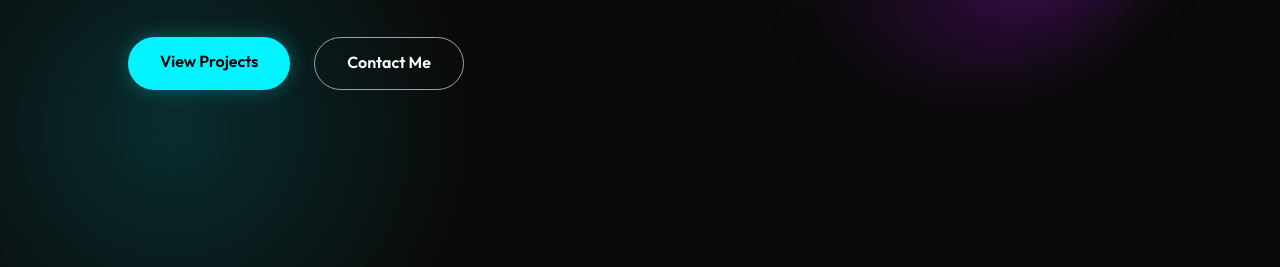
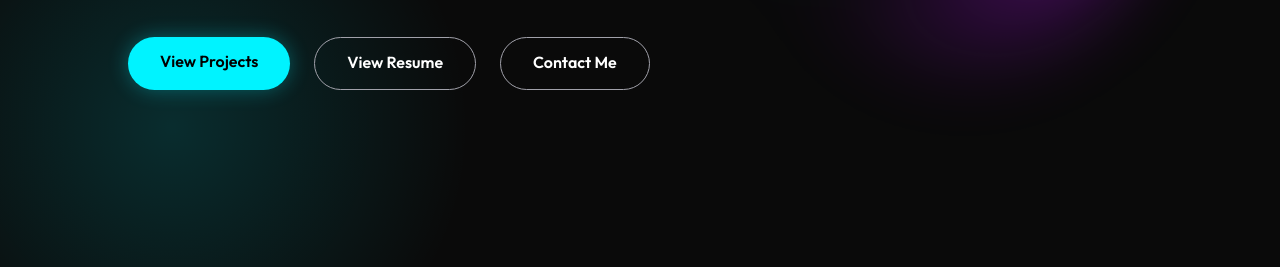
Before and after one commit to Muhammadkaif88/MUHAMMEDKAIF-V-PERSONAL-PORTFOLIO, a website built with Vite: page index.html in a window 1280 px wide. Shown: the part 533-800 px from the top of the page. Built offline with nearby package versions, Linux system fonts and the light colour scheme.

Commit message:
Add resume button

```diff
--- a/index.html
+++ b/index.html
@@ -1,5 +1,6 @@
 <!doctype html>
 <html lang="en">
+
 <head>
   <meta charset="UTF-8" />
   <link rel="icon" type="image/svg+xml" href="/vite.svg" />
@@ -10,6 +11,7 @@
   <link href="https://fonts.googleapis.com/css2?family=Outfit:wght@300;400;600;800&display=swap" rel="stylesheet">
   <link rel="stylesheet" href="https://cdnjs.cloudflare.com/ajax/libs/font-awesome/6.4.0/css/all.min.css">
 </head>
+
 <body>
   <div id="app">
     <nav class="navbar">
@@ -32,9 +34,12 @@
         <span class="greeting">Hello, I'm</span>
         <h1 class="name">Muhammed Kaif V</h1>
         <h2 class="title">Innovative Robotics & <span class="highlight">Electronics Trainer</span></h2>
-          <p class="description">Expert in Robotics, IoT, Embedded Systems, and 3D Design. Mentoring the next generation of innovators.</p>
+        <p class="description">Expert in Robotics, IoT, Embedded Systems, and 3D Design. Mentoring the next generation
+          of innovators.</p>
         <div class="cta-buttons">
           <a href="#projects" class="btn primary">View Projects</a>
+          <a href="https://drive.google.com/file/d/1N49GRE5ueUwlti5yhdCMrL8Q4URt4nkI/view?usp=sharing" target="_blank"
+            class="btn secondary">View Resume</a>
           <a href="#contact" class="btn secondary">Contact Me</a>
         </div>
       </div>
@@ -48,8 +53,12 @@
       <h2 class="section-title">About Me</h2>
       <div class="about-container">
         <div class="about-text">
-            <p>I am an Innovative Robotics & Electronics Trainer with over a year of experience in designing curricula, mentoring 100+ students, and developing 100+ IoT/robotics projects. My expertise bridges the gap between theoretical knowledge and practical application in robotics, IoT, embedded systems, and 3D design.</p>
-            <p>As the founder of Mallu Techneer and ADSRONE, I have trained students via online platforms and onsite workshops, creating custom curricula and hands-on kits. I am proficient in Arduino, ESP32, NodeMCU, and various IoT platforms.</p>
+          <p>I am an Innovative Robotics & Electronics Trainer with over a year of experience in designing curricula,
+            mentoring 100+ students, and developing 100+ IoT/robotics projects. My expertise bridges the gap between
+            theoretical knowledge and practical application in robotics, IoT, embedded systems, and 3D design.</p>
+          <p>As the founder of Mallu Techneer and ADSRONE, I have trained students via online platforms and onsite
+            workshops, creating custom curricula and hands-on kits. I am proficient in Arduino, ESP32, NodeMCU, and
+            various IoT platforms.</p>
           <div class="stats">
             <div class="stat-item">
               <span class="stat-number">100+</span>
@@ -208,4 +217,5 @@
   </div>
   <script type="module" src="/src/main.js"></script>
 </body>
+
 </html>
```
Lines whose indentation alone changed are shown as unchanged.
